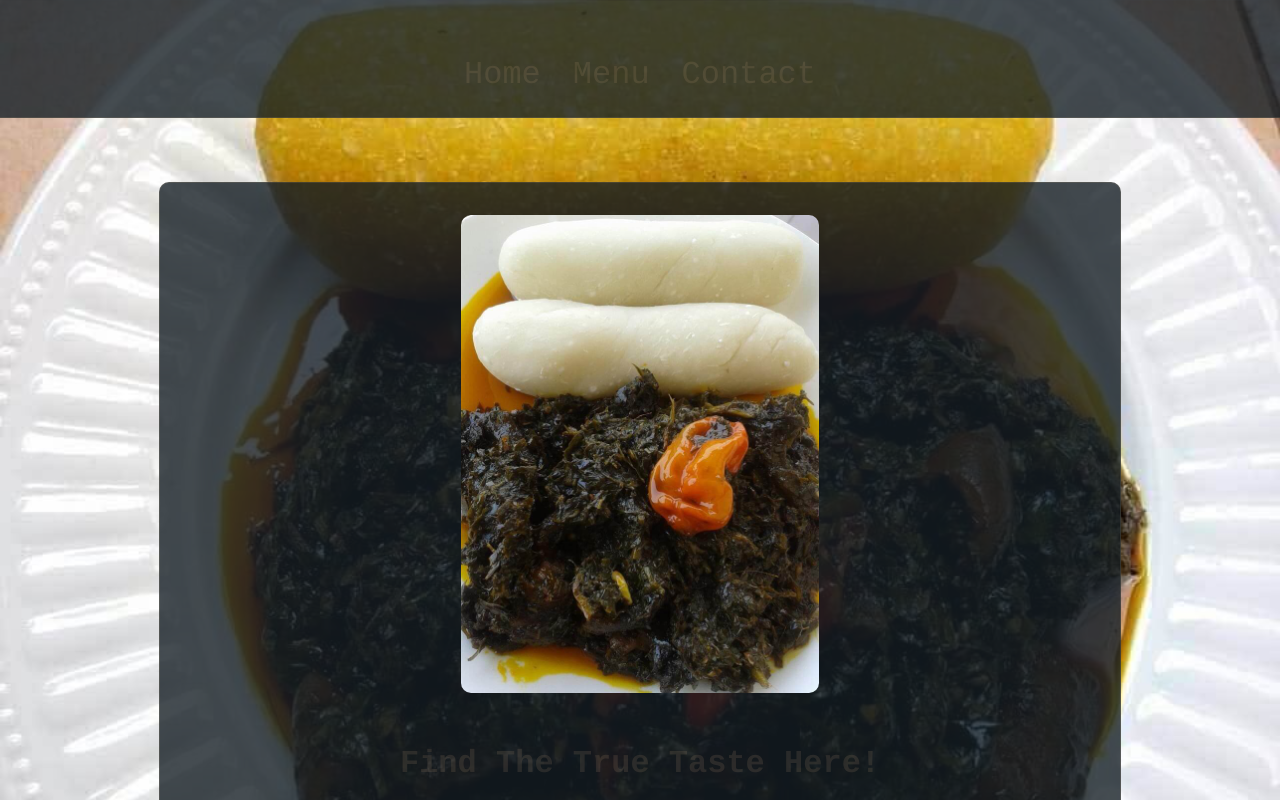
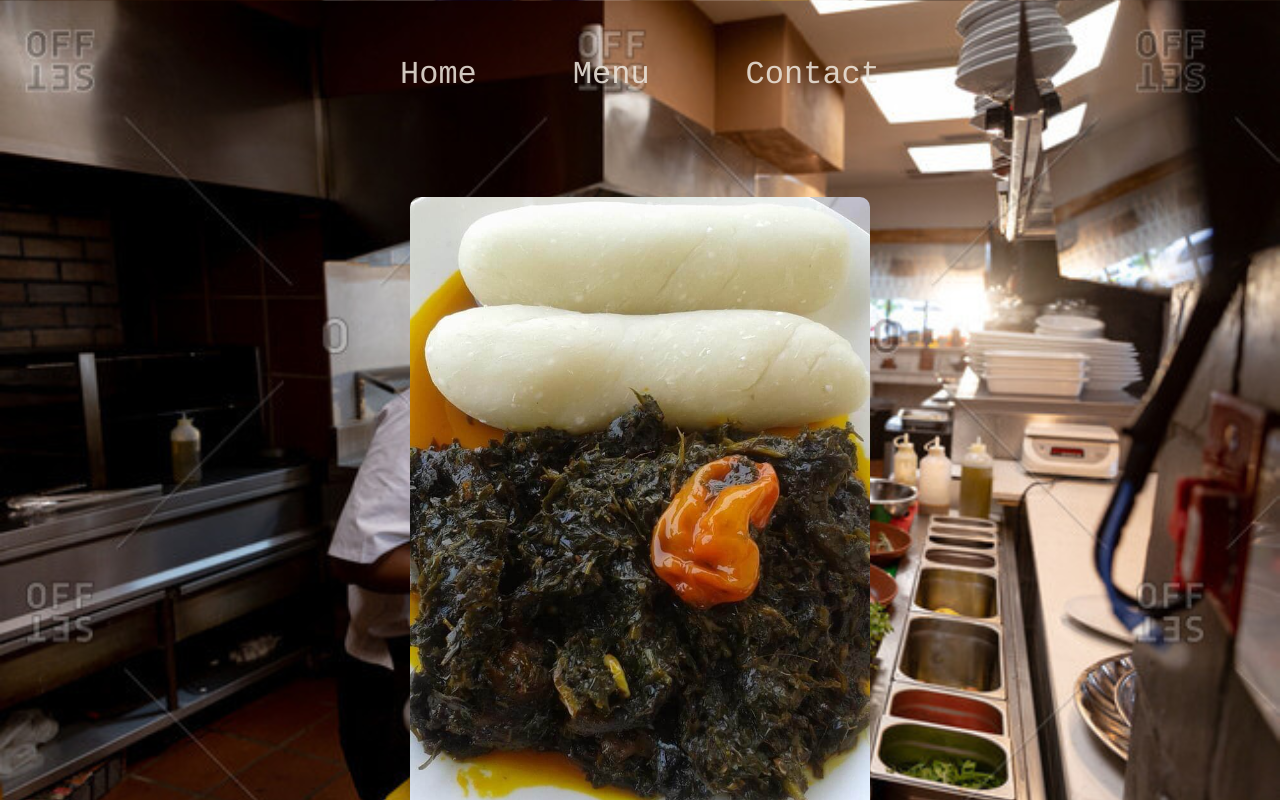
Before and after one commit to FrederickMih/RESTAURANT-PAGE, a website built with webpack: page dist/index.html in a window 1280 px wide. Both pictures are taken after a click on the link "Menu". Shown: the top 800 px of the page. Built offline with nearby package versions, Linux system fonts and the light colour scheme.

Commit message:
Modify pages

```diff
--- a/assets/css/main.css
+++ b/assets/css/main.css
@@ -1,14 +1,14 @@
 body {
   font: 100% courier, arial, helvetica;
-  background: url(/assets/images/eru1.jpg) no-repeat center center fixed;
+  background: url(/assets/images/bg.jpg) no-repeat center center fixed;
   background-size: cover;
   margin: 0;
   padding: 0;
 }
 
 .menu-item {
-  margin-left: 1rem;
-  margin-right: 1rem;
+  margin-left: 3rem;
+  margin-right: 3rem;
   font-size: 2rem;
 }
 
@@ -24,18 +24,18 @@ body {
 }
 
 .menu-link {
-  color: #c9ab8123;
+  color: #eee7dddc;
   text-decoration: none;
-  -webkit-transition: color 0.5s;
-  transition: color 0.5s;
+  -webkit-transition: all 0.5s ease-in-out;
+  transition: all 0.5s ease-in-out;
 }
 
 .menu-link:hover {
-  color: #816e52;
+  color: #765281;
 }
 
 #myMenu {
-  width: 70%;
+  width: 90%;
 }
 
 .img-meal {
@@ -47,7 +47,6 @@ body {
 
 .img-meal:hover {
   width: 22rem;
-  border: 1px solid #c9ab8123;
 }
 
 .meals {
@@ -63,7 +62,7 @@ body {
 
 .meal {
   margin: 1rem;
-  color: #c9ab8123;
+  color: #eee7dddc;
   text-decoration: none;
 }
 
@@ -78,9 +77,8 @@ body {
 
 nav {
   margin: 0;
-  border-bottom: 1px solid #c9ab8123;
-  color: #c9ab8123;
-  background-color: rgba(21, 30, 36, 0.794);
+  color: #eee7dddc;
+  background-color: rgba(238, 244, 248, 0);
   padding-top: 2rem;
 }
 
@@ -99,13 +97,12 @@ nav {
   width: 30rem;
   margin: 0 auto;
   padding: 2rem;
-  border: 1px solid #c9ab8123;
   margin-top: 4rem;
   margin-bottom: 4rem;
-  background-color: rgba(21, 30, 36, 0.794);
+  background-color: rgba(238, 244, 248, 0);
   border-radius: 10px;
   text-align: center;
-  color: #c9ab8123;
+  color: #eee7dddc;
   font-size: 2rem;
 }
 
@@ -121,9 +118,8 @@ nav {
 
 .footer {
   margin: 0;
-  border-top: 1px solid #c9ab8123;
-  color: #c9ab8123;
-  background-color: rgba(21, 30, 36, 0.794);
+  color: #eee7dddc;
+  background-color: rgba(238, 244, 248, 0);
   padding: 2rem;
 }
 /*# sourceMappingURL=main.css.map */
--- a/src/home.js
+++ b/src/home.js
@@ -3,20 +3,27 @@ const displayHome = () => {
   const homeTitle = document.createElement("h2");
   const homeNote = document.createElement("h5");
   const homeImg = document.createElement("img");
+  const homeImg1 = document.createElement("img");
+  const homeImg2 = document.createElement("img");
 
   homeTitle.innerText = "A Taste of Africa - Recipes";
-  homeNote.innerText = "Words are sweet but they can never replace food!"
+  homeNote.innerText = "Words are sweet but they can never replace food!";
 
   home.setAttribute("class", "main");
   home.setAttribute("id", "homePage");
   homeTitle.setAttribute("class", "home-title");
   homeNote.setAttribute("class", "home-note");
   homeImg.setAttribute("class", "home-img");
-  homeImg.setAttribute("src", "../assets/images/yellow-soup.jpg");
+
+
+  homeImg.setAttribute("src", "../assets/images/lauch.jpg");
+
 
   home.appendChild(homeTitle);
   home.appendChild(homeNote);
   home.appendChild(homeImg);
+  home.appendChild(homeImg1);
+  home.appendChild(homeImg2);
 
   return home;
 };
--- a/src/menus.js
+++ b/src/menus.js
@@ -7,14 +7,20 @@ const displayMenu = () => {
   const meal1 = document.createElement("a");
   const meal2 = document.createElement("a");
   const meal3 = document.createElement("a");
+  const meal4 = document.createElement("a");
+  const meal5 = document.createElement("a");
 
   const imgMeal1 = document.createElement("img");
   const imgMeal2 = document.createElement("img");
   const imgMeal3 = document.createElement("img");
+  const imgMeal4 = document.createElement("img");
+  const imgMeal5 = document.createElement("img");
 
   const parMeal1 = document.createElement("p");
   const parMeal2 = document.createElement("p");
   const parMeal3 = document.createElement("p");
+  const parMeal4 = document.createElement("p");
+  const parMeal5 = document.createElement("p");
 
 
   meals.setAttribute("class", "meals");
@@ -24,20 +30,32 @@ const displayMenu = () => {
   meal2.setAttribute("href", "#");
   meal3.setAttribute("class", "meal");
   meal3.setAttribute("href", "#");
+  meal4.setAttribute("class", "meal");
+  meal4.setAttribute("href", "#");
+  meal5.setAttribute("class", "meal");
+  meal5.setAttribute("href", "#");
 
   imgMeal1.setAttribute("class", "img-meal");
-  imgMeal1.setAttribute("src", "../assets/images/eru.jpg");
+  imgMeal1.setAttribute("src", "../assets/images/Ekwang.jpg");
   imgMeal2.setAttribute("class", "img-meal");
-  imgMeal2.setAttribute("src", "../assets/images/eru.jpg");
+  imgMeal2.setAttribute("src", "../assets/images/yellow-soup.jpg");
   imgMeal3.setAttribute("class", "img-meal");
-  imgMeal3.setAttribute("src", "../assets/images/eru.jpg");
+  imgMeal3.setAttribute("src", "../assets/images/Egusi-Pudding-Recipe.jpg");
+  imgMeal4.setAttribute("class", "img-meal");
+  imgMeal4.setAttribute("src", "../assets/images/eru.jpg");
+  imgMeal5.setAttribute("class", "img-meal");
+  imgMeal5.setAttribute("src", "../assets/images/eru.jpg");
 
   parMeal1.setAttribute("class", "par-meal");
-  parMeal1.innerText = "Dish One";
+  parMeal1.innerText = "Dish One(Ekwang)";
   parMeal2.setAttribute("class", "par-meal");
-  parMeal2.innerText = "Dish Two";
+  parMeal2.innerText = "Dish Two(Yellow Soup)";
   parMeal3.setAttribute("class", "par-meal");
-  parMeal3.innerText = "Dish Three";
+  parMeal3.innerText = "Dish Three (Egusi Pudding)";
+  parMeal4.setAttribute("class", "par-meal");
+  parMeal4.innerText = "Dish Four";
+  parMeal5.setAttribute("class", "par-meal");
+  parMeal5.innerText = "Dish Five";
 
   homeNote.innerText = "Find The True Taste Here!";
 
@@ -61,6 +79,11 @@ const displayMenu = () => {
   meal2.appendChild(parMeal2);
   meal3.appendChild(imgMeal3);
   meal3.appendChild(parMeal3);
+  meal4.appendChild(imgMeal4);
+  meal4.appendChild(parMeal4);
+  meal5.appendChild(imgMeal5);
+  meal5.appendChild(parMeal5);
+
   return menu;
 };
 
```
Also changed, not shown: assets/images/Egusi-Pudding-Recipe.jpg (renamed from assets/images/Egusi Pudding Recipe.jpg), assets/images/bg.jpg (added), assets/images/lauch.jpg (added), 1 other file.
